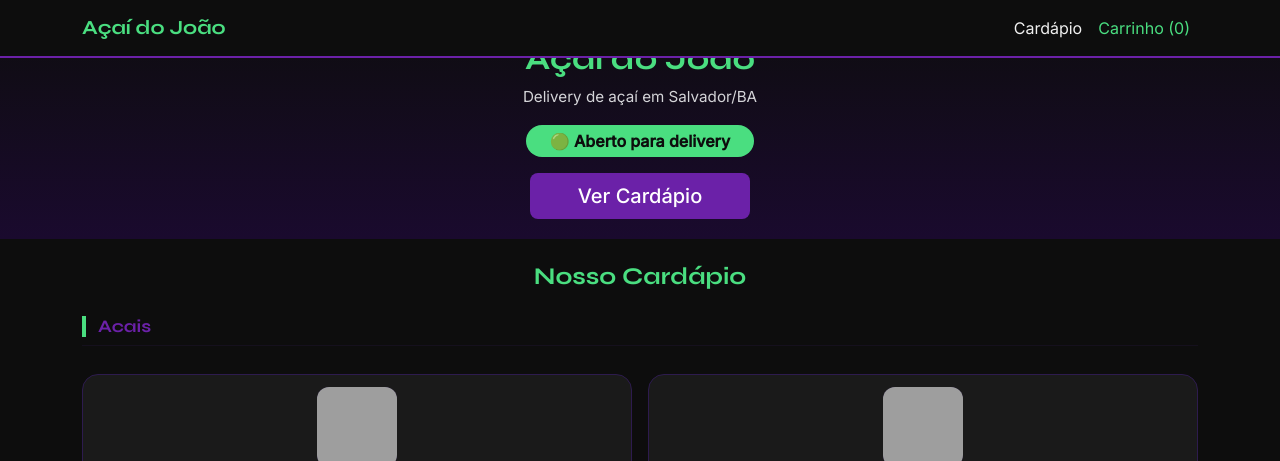
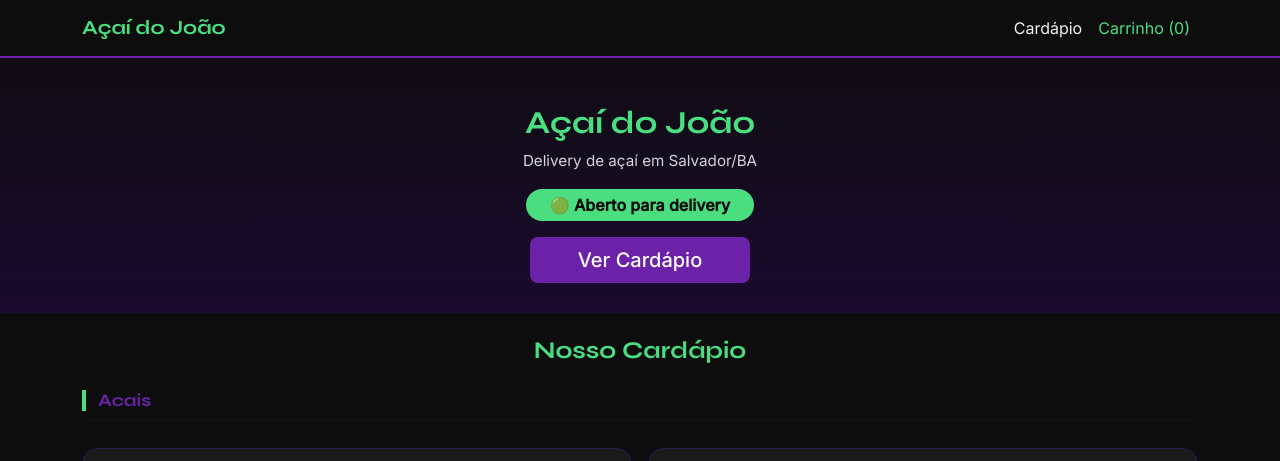
Before and after one commit to triyngtobedev/acai-joao-delivery, a Flask app: page / in a window 1280 px wide. Shown: the top 461 px of the page. Run offline with Flask 3, Linux system fonts and the light colour scheme; data comes from the database, SQL or seed files in the repository; grey boxes are pictures that could not be loaded.

Commit message:
fix: corrige placeholder, hero e grid mobile

```diff
--- a/static/css/style.css
+++ b/static/css/style.css
@@ -30,28 +30,28 @@ h1, h2, h3, h4, h5, h6 {
 
 /* Hero Section */
 .hero-section {
-    padding-top: 40px;
+    padding-top: 92px;
     padding-bottom: 20px;
 }
 
-/* Product Cards - Mobile horizontal layout */
+/* Product Cards */
 .product-card {
-    flex-direction: row;
-    align-items: center;
+    display: flex;
+    flex-direction: column;
+    align-items: stretch;
     gap: 12px;
     padding: 12px;
 }
 
 .product-image {
-    width: 80px;
-    height: 80px;
+    width: 100%;
+    height: 160px;
     background-color: var(--placeholder-bg);
     border-radius: 12px;
     display: flex;
     align-items: center;
     justify-content: center;
     overflow: hidden;
-    flex-shrink: 0;
 }
 
 .product-image img {
@@ -241,7 +241,7 @@ section h3 {
     }
 
     .hero-section {
-        padding-top: 60px;
+        padding-top: 104px;
         padding-bottom: 30px;
     }
 
@@ -249,19 +249,8 @@ section h3 {
         font-size: 2.5rem;
     }
 
-    .product-card {
-        flex-direction: column;
-        align-items: stretch;
-        padding: 16px;
-        gap: 8px;
-        margin-bottom: 16px;
-    }
-
     .product-image {
-        width: 100%;
-        height: 200px;
-        border-radius: 12px;
-        flex-shrink: 0;
+        height: 160px;
     }
 
     .product-info h5 {
@@ -291,6 +280,18 @@ section h3 {
 
 /* ===== Mobile ===== */
 @media (max-width: 640px) {
+    .product-grid {
+        display: grid;
+        grid-template-columns: 1fr;
+        gap: 16px;
+        flex: 0 0 100%;
+        max-width: 100%;
+    }
+
+    .product-grid .product-card {
+        margin-bottom: 0;
+    }
+
     .hero-section h1 {
         font-size: 1.5rem;
     }
--- a/templates/public/index.html
+++ b/templates/public/index.html
@@ -1,7 +1,7 @@
 {% extends "base.html" %}
 
 {% block hero %}
-<header class="hero-section" style="background: linear-gradient(180deg, #0D0D0D 0%, #1a0a2e 100%); padding: 40px 0 20px;">
+<header class="hero-section" style="background: linear-gradient(180deg, #0D0D0D 0%, #1a0a2e 100%);">
     <div class="container text-center">
         <h1 class="fw-bold mb-2" style="font-family: 'Syne', sans-serif; color: #4ADE80; font-size: 2rem; line-height: 1.2;">Açaí do João</h1>
         <p class="mb-3" style="color: #d4d4d8; font-family: 'Inter', sans-serif; font-size: 0.95rem;">Delivery de açaí em Salvador/BA</p>
@@ -29,12 +29,12 @@
             </div>
             <div class="col-12 product-grid" id="produtos-{{ category.id }}">
                 {% for product in products if product.category_id == category.id and product.is_active %}
-                <div class="product-card d-flex align-items-center gap-3 mb-3" style="background-color: #1a1a1a; border: 1px solid #2D1B4E; border-radius: 16px; overflow: hidden; padding: 12px;">
-                    <div class="product-image flex-shrink-0" style="width: 80px; height: 80px; background-color: #2D1B4E; border-radius: 12px; display: flex; align-items: center; justify-content: center; overflow: hidden;">
+                <div class="product-card mb-3" style="background-color: #1a1a1a; border: 1px solid #2D1B4E; border-radius: 16px; overflow: hidden; padding: 12px;">
+                    <div class="product-image">
                         {% if product.image_url %}
                             <img src="{{ product.image_url }}" alt="{{ product.name }}" style="width: 100%; height: 100%; object-fit: cover;">
                         {% else %}
-                            <svg xmlns="http://www.w3.org/2000/svg" width="40" height="40" viewBox="0 0 24 24" fill="none" stroke="#4ADE80" stroke-width="1.5" stroke-linecap="round" stroke-linejoin="round">
+                            <svg xmlns="http://www.w3.org/2000/svg" width="56" height="56" viewBox="0 0 24 24" fill="none" stroke="#4ADE80" stroke-width="1.5" stroke-linecap="round" stroke-linejoin="round" aria-hidden="true">
                                 <ellipse cx="12" cy="5" rx="9" ry="3"/>
                                 <path d="M21 12c0 1.66-4 3-9 3s-9-1.34-9-3"/>
                                 <path d="M3 5v14c0 1.66 4 3 9 3s9-1.34 9-3V5"/>
```
